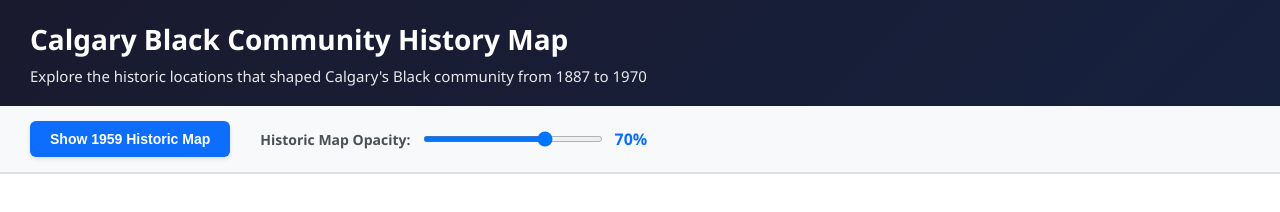
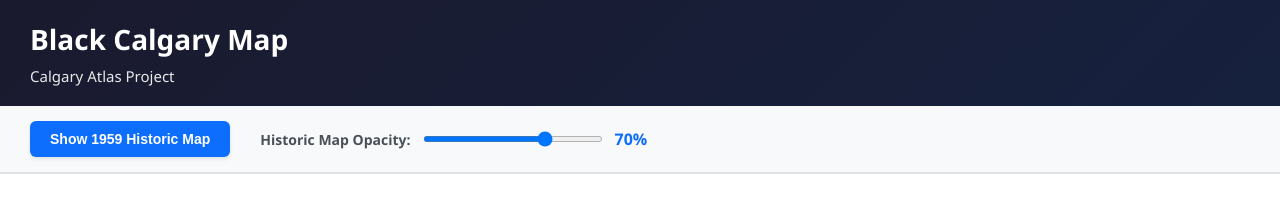
Before and after one commit to humanitiesinstitute/calgary-black-history-map, a plain HTML site: page index.html in a window 1280 px wide. Drawn offline with Linux system fonts and the light colour scheme; some packages are replaced by stand-ins of ours.

Commit message:
Update index.html
Changed titles

```diff
--- a/index.html
+++ b/index.html
@@ -160,8 +160,8 @@
 </head>
 <body>
     <div id="header">
-        <h1>Calgary Black Community History Map</h1>
-        <p>Explore the historic locations that shaped Calgary's Black community from 1887 to 1970</p>
+        <h1>Black Calgary Map</h1>
+        <p>Calgary Atlas Project</p>
     </div>
 
     <div id="controls">
```
